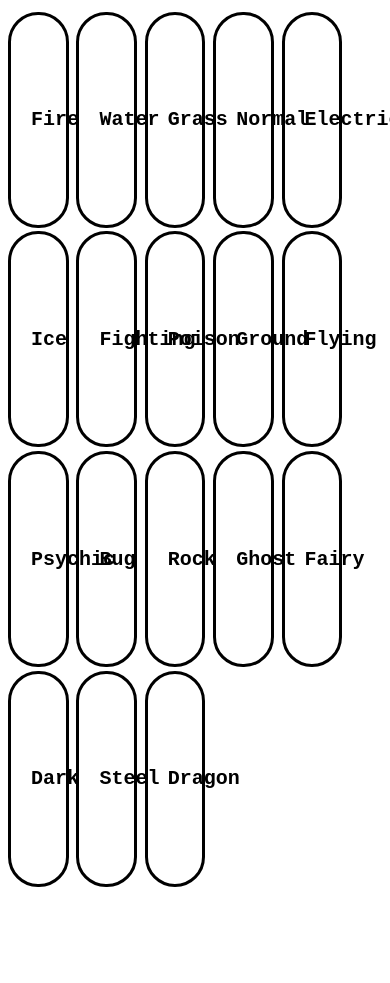
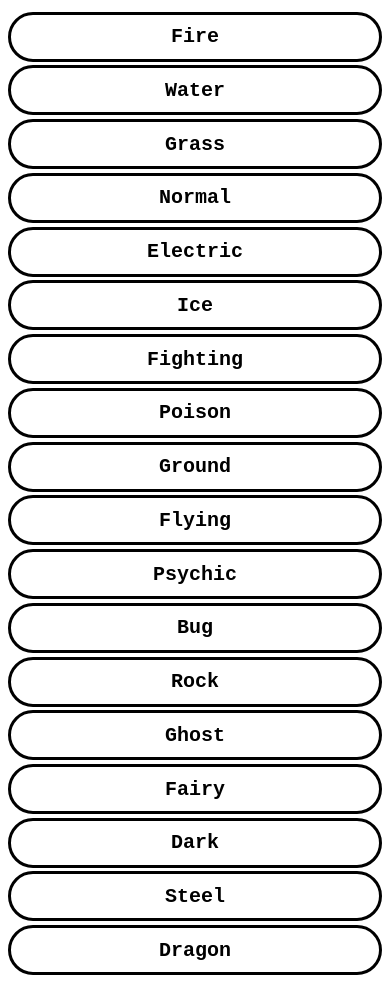
Before and after one commit to ApuAdh/Data-Science-One-Final-Project, a plain HTML site: page button.html in a window 390 px wide. Before the commit the page ends 895 px from the top, so only its background shows below. Drawn offline with Linux system fonts and the light colour scheme.

Commit message:
Works On Iphone 13 now

```diff
--- a/analysis.css
+++ b/analysis.css
@@ -98,14 +98,14 @@ a:hover{
 }
 @media all and (max-width:390px){
     .rounded-button{
-        height: 140px;
-        width: 15%;
+        height: 50px;
+        width: 100%;
         border-radius: 30px;
         padding: 10px 20px;
         background-color: transparent;
         color: black;
         border: solid black;
-        font-size: 20%;
+        font-size: auto;
         cursor: pointer;
         font-family: monospace;
         transition: background-color 0.3s;
--- a/button.css
+++ b/button.css
@@ -100,3 +100,20 @@ body{
     filter: blur(0);
     transform: translateX(0);
 }
+@media all and (max-width:390px){
+    .rounded-button{
+        height: 50px;
+        width: 100%;
+        border-radius: 30px;
+        padding: 10px 20px;
+        background-color: transparent;
+        color: black;
+        border: solid black;
+        font-size: auto;
+        cursor: pointer;
+        font-family: monospace;
+        transition: background-color 0.3s;
+        font-weight: bold;
+        margin-top: 1%;
+    }
+}
--- a/style.css
+++ b/style.css
@@ -55,14 +55,14 @@ a:hover{
 }
 @media all and (max-width:390px){
     .rounded-button{
-        height: 140px;
-        width: 15%;
+        height: 50px;
+        width: 100%;
         border-radius: 30px;
         padding: 10px 20px;
         background-color: transparent;
         color: black;
         border: solid black;
-        font-size: 20%;
+        font-size: auto;
         cursor: pointer;
         font-family: monospace;
         transition: background-color 0.3s;
```
